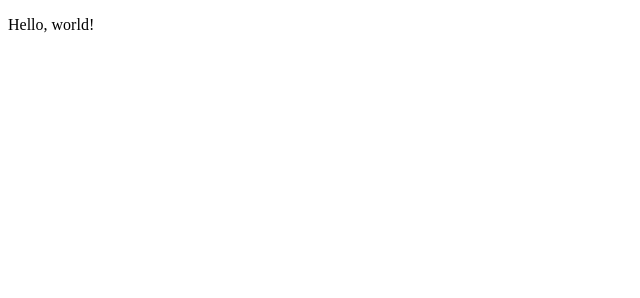
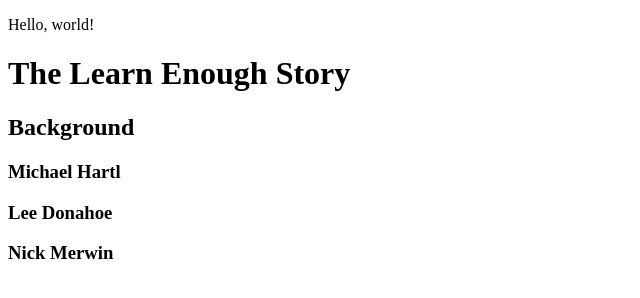
Before and after one commit to dallinj14/sample_website, a plain HTML site: page index.html in a window 1280 px wide. Shown: the whole page, without its empty margins (0-640 px from the left). Drawn offline with Linux system fonts and the light colour scheme.

Commit message:
Updating Html

```diff
--- a/index.html
+++ b/index.html
@@ -1,10 +1,15 @@
 <!DOCTYPE html>
 <html>
   <head>
-    <title>Page Title</title>
+    <title>Learn Enough to Be Dangerous</title>
     <meta charset="utf-8" />
   </head>
   <body>
     <p>Hello, world!</p>
   </body>
+  <h1>The Learn Enough Story</h1>
+  <h2>Background</h2>
+  <h3>Michael Hartl</h3>
+  <h3>Lee Donahoe</h3>
+  <h3>Nick Merwin</h3>
 </html>
```
